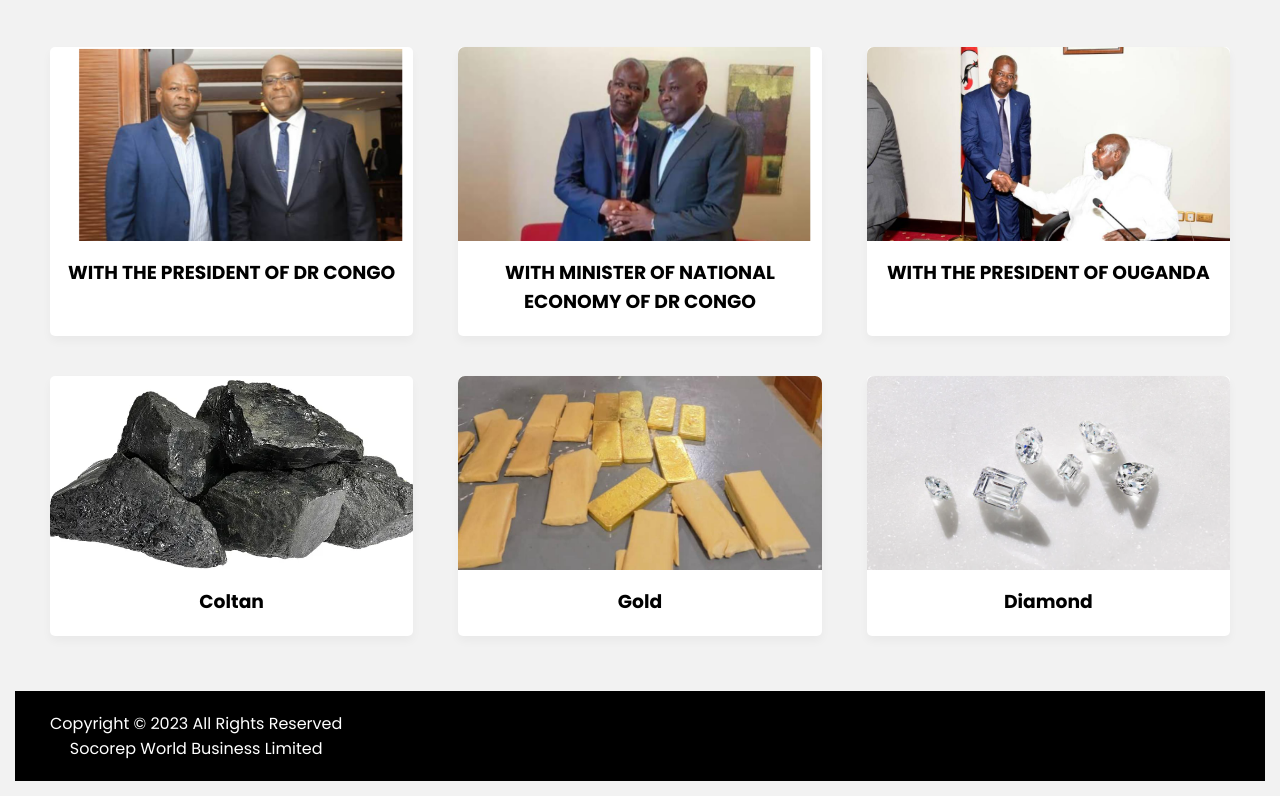
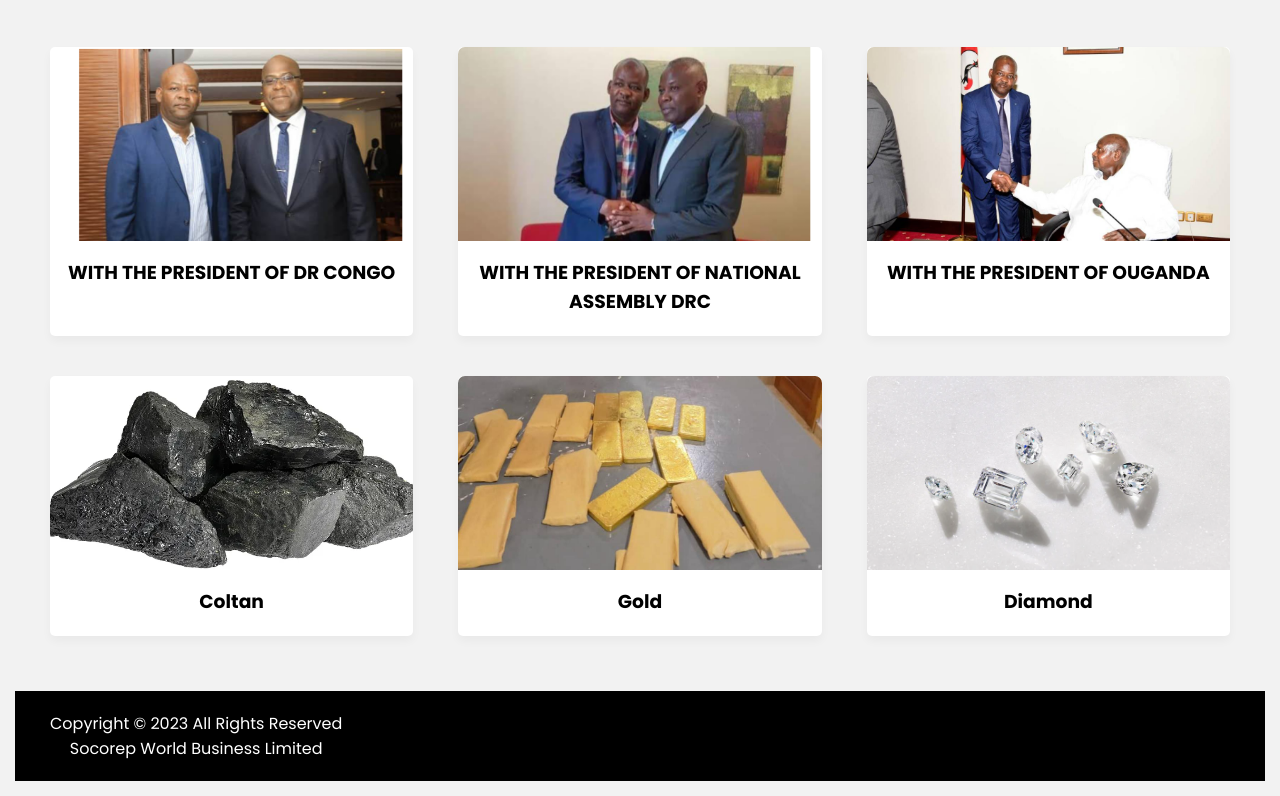
Before and after one commit to johnnykall/New-Socorep, a plain HTML site: page why us.html in a window 1280 px wide. Shown: the part 1810-2606 px from the top of the page. Drawn offline with Linux system fonts and the light colour scheme.

Commit message:
Update why us.html

```diff
--- a/why us.html
+++ b/why us.html
@@ -119,7 +119,7 @@
             </li>
             <li class="card">
               <img src="images/vital.png" alt="img">
-              <h3>WITH MINISTER OF NATIONAL ECONOMY OF DR CONGO</h3>
+              <h3>WITH THE PRESIDENT OF NATIONAL ASSEMBLY DRC</h3>
 
             </li>
             <li class="card">
```
